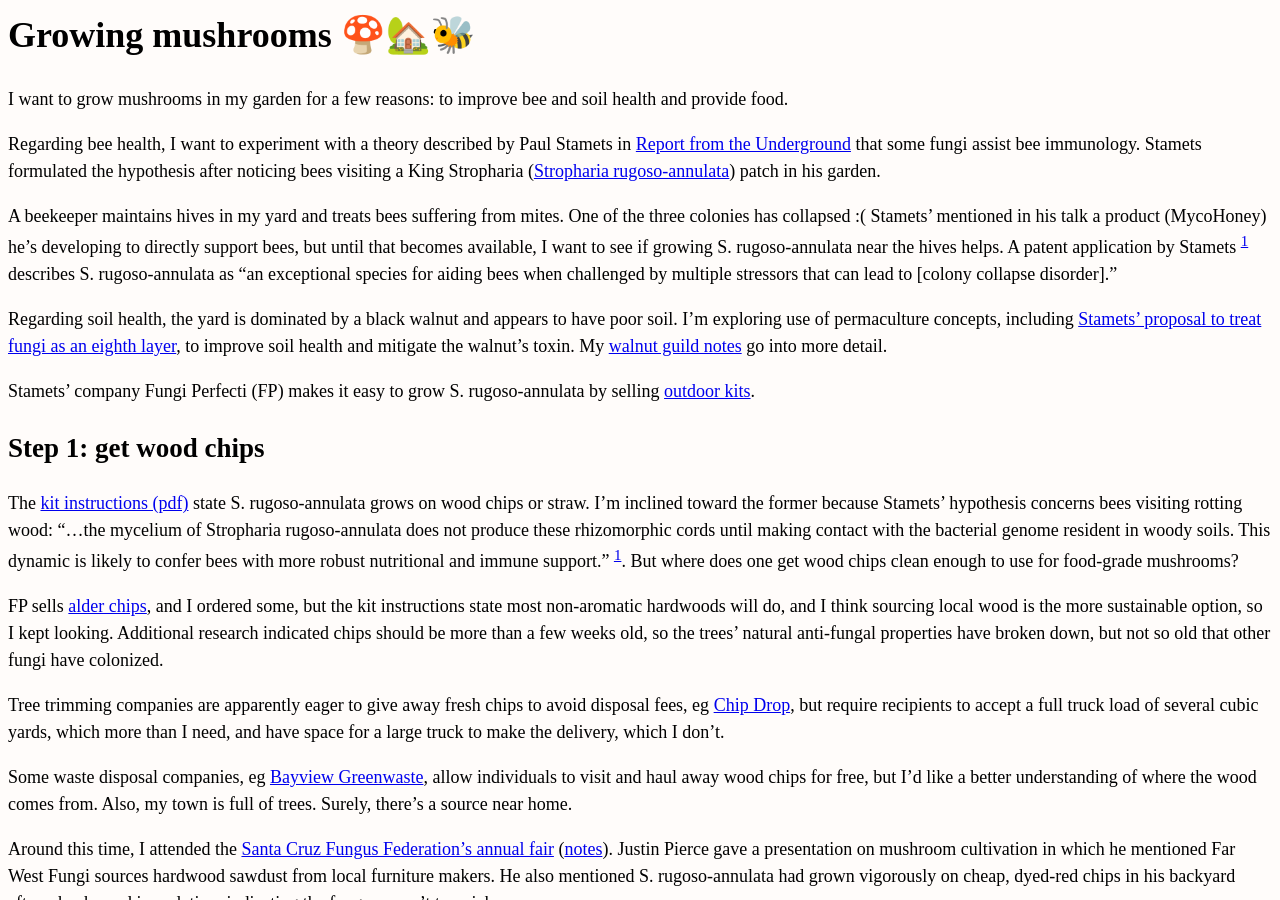
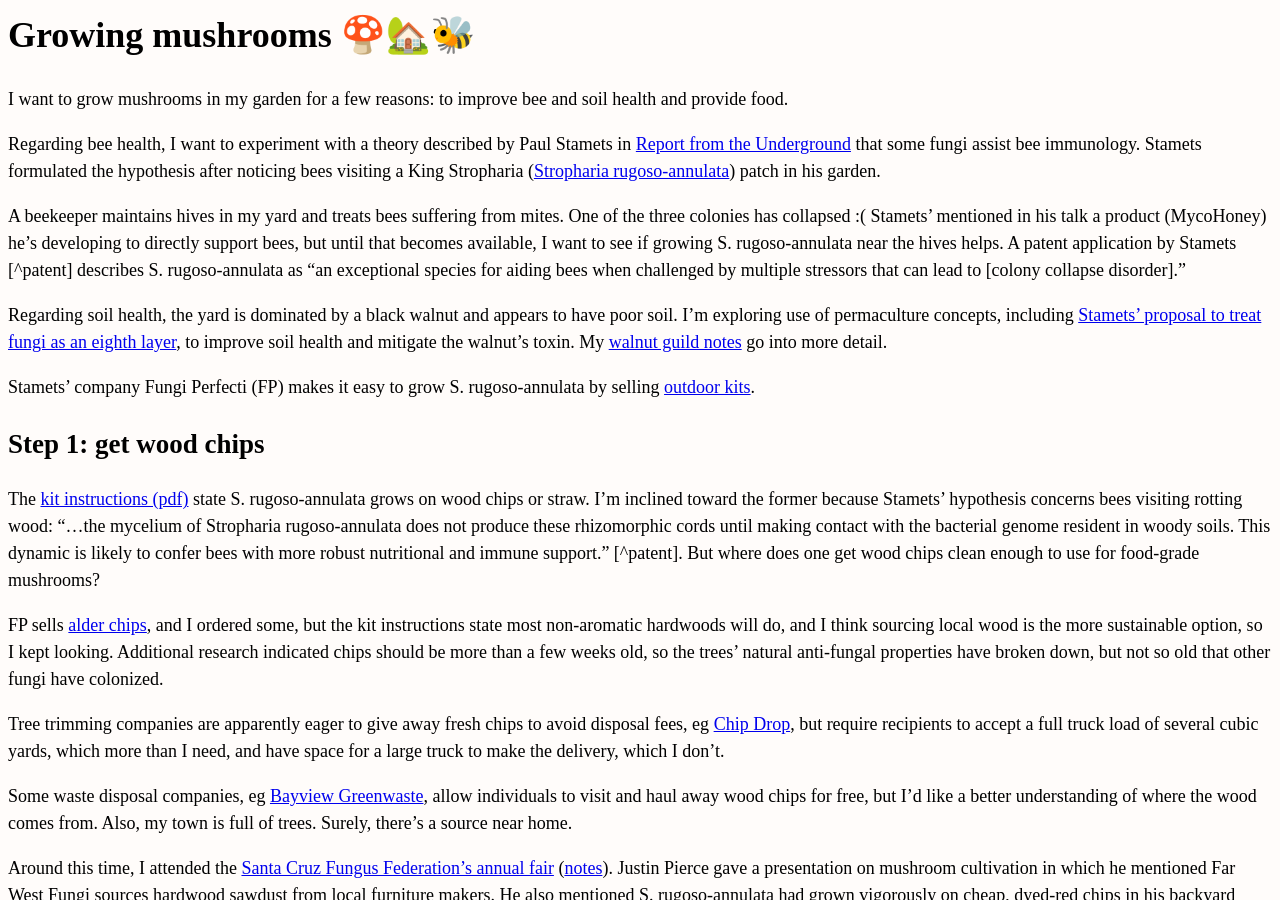
Before and after one commit to erikeldridge/erikeldridge.github.com, a Jekyll site: the page built from _posts/2018-01-28-growing-mushrooms.md, in a window 1280 px wide and 900 px high. Built offline with Jekyll 4.4.1, drawn with Linux system fonts in a browser that asks for light colours; nearby versions of some CDN libraries.

Commit message:
Update from Forestry.io - 2018-01-28-growing-mushrooms.md

```diff
--- a/_posts/2018-01-28-growing-mushrooms.md
+++ b/_posts/2018-01-28-growing-mushrooms.md
@@ -12,7 +12,7 @@
 
 Regarding bee health, I want to experiment with a theory described by Paul Stamets in [Report from the Underground](https://www.youtube.com/watch?v=DAw_Zzge49c) that some fungi assist bee immunology. Stamets formulated the hypothesis after noticing bees visiting a King Stropharia ([Stropharia rugoso-annulata](https://www.inaturalist.org/taxa/119151-Stropharia-rugosoannulata)) patch in his garden.
 
-A beekeeper maintains hives in my yard and treats bees suffering from mites. One of the three colonies has collapsed :( Stamets' mentioned in his talk a product (MycoHoney) he's developing to directly support bees, but until that becomes available, I want to see if growing S. rugoso-annulata near the hives helps. A patent application by Stamets [^patent] describes S. rugoso-annulata as "an exceptional species for aiding bees when challenged by multiple stressors that can lead to \[colony collapse disorder\]."
+A beekeeper maintains hives in my yard and treats bees suffering from mites. One of the three colonies has collapsed :( Stamets' mentioned in his talk a product (MycoHoney) he's developing to directly support bees, but until that becomes available, I want to see if growing S. rugoso-annulata near the hives helps. A patent application by Stamets \[^patent\] describes S. rugoso-annulata as "an exceptional species for aiding bees when challenged by multiple stressors that can lead to \[colony collapse disorder\]."
 
 Regarding soil health, the yard is dominated by a black walnut and appears to have poor soil. I'm exploring use of permaculture concepts, including [Stamets' proposal to treat fungi as an eighth layer](http://www.fungi.com/blog/items/permaculture-with-a-mycological-twist.html), to improve soil health and mitigate the walnut's toxin. My [walnut guild notes](http://erikeldridge.com/notes/walnut-guild.html) go into more detail.
 
@@ -20,7 +20,7 @@
 
 ## Step 1: get wood chips
 
-The [kit instructions (pdf)](http://www.fungi.com/pdf/instructions/kits/LKSRA.pdf) state S. rugoso-annulata grows on wood chips or straw. I'm inclined toward the former because Stamets' hypothesis concerns bees visiting rotting wood: "...the mycelium of Stropharia rugoso-annulata does not produce these rhizomorphic cords until making contact with the bacterial genome resident in woody soils. This dynamic is likely to confer bees with more robust nutritional and immune support." [^patent]. But where does one get wood chips clean enough to use for food-grade mushrooms?
+The [kit instructions (pdf)](http://www.fungi.com/pdf/instructions/kits/LKSRA.pdf) state S. rugoso-annulata grows on wood chips or straw. I'm inclined toward the former because Stamets' hypothesis concerns bees visiting rotting wood: "...the mycelium of Stropharia rugoso-annulata does not produce these rhizomorphic cords until making contact with the bacterial genome resident in woody soils. This dynamic is likely to confer bees with more robust nutritional and immune support." \[^patent\]. But where does one get wood chips clean enough to use for food-grade mushrooms?
 
 FP sells [alder chips](http://www.fungi.com/product-detail/product/mycomedia-select-hardwood-chips.html), and I ordered some, but the kit instructions state most non-aromatic hardwoods will do, and I think sourcing local wood is the more sustainable option, so I kept looking. Additional research indicated chips should be more than a few weeks old, so the trees' natural anti-fungal properties have broken down, but not so old that other fungi have colonized.
 
@@ -50,4 +50,4 @@
 
 ## Footnotes
 
-[^patent]: [Integrative fungal solutions for protecting bees and overcoming colony collapse disorder (CCD): methods and compositions](https://www.google.com/patents/US20140220150)
+\[^patent\]: [Integrative fungal solutions for protecting bees and overcoming colony collapse disorder (CCD): methods and compositions](https://www.google.com/patents/US20140220150)
```
Also changed, not shown: other parts of _posts/2018-01-28-growing-mushrooms.md (+1 -1 lines).
